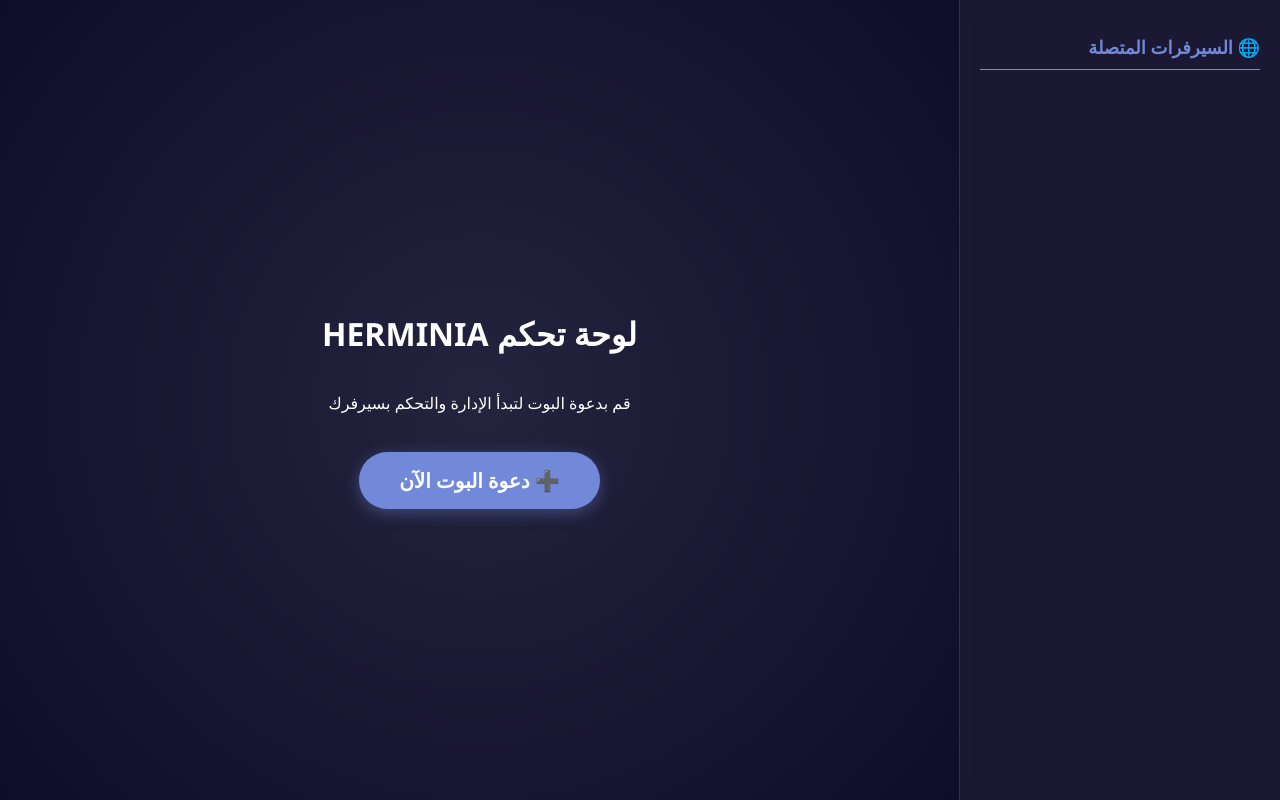
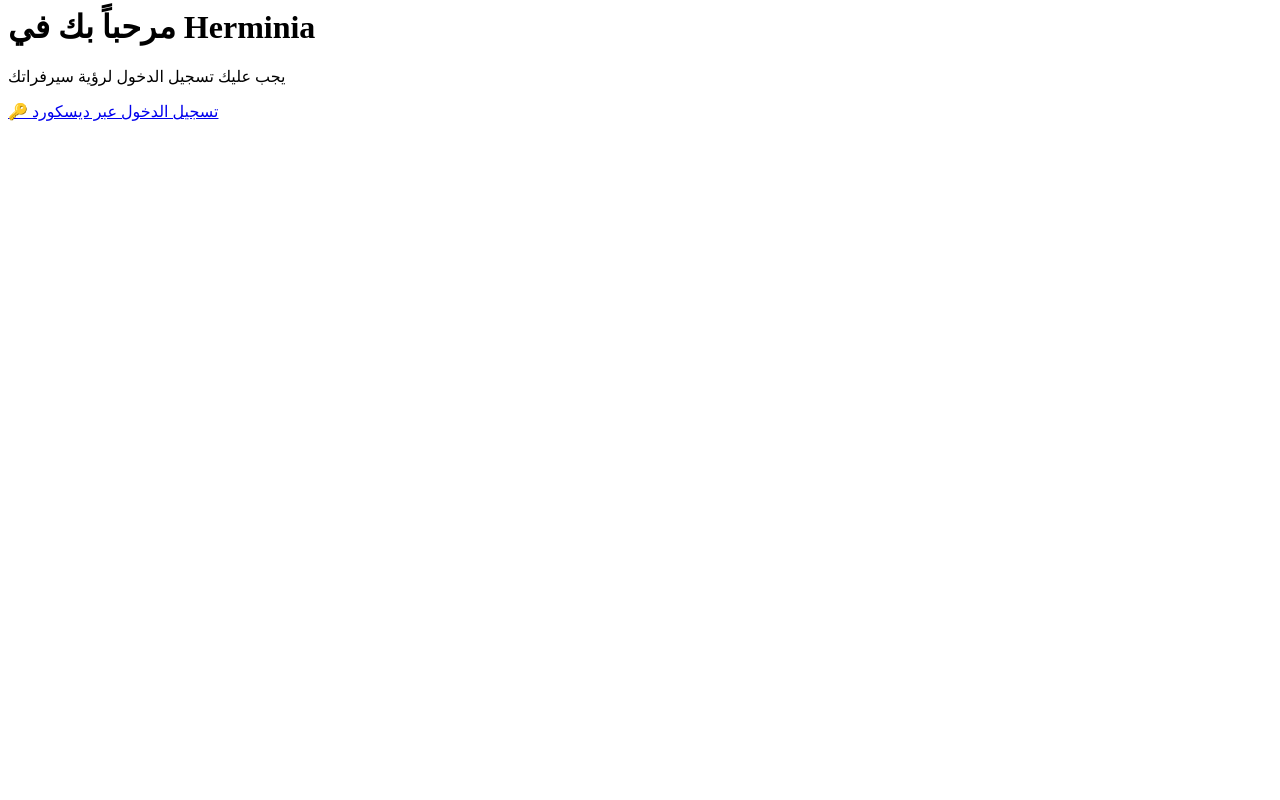
Before and after one commit to dxx566408-oss/herminia-bot, a Flask app: page / in a window 1280 px wide. Run offline with Flask 3, Linux system fonts and the light colour scheme.

Commit message:
Update index.html

```diff
--- a/templates/index.html
+++ b/templates/index.html
@@ -1,42 +1,18 @@
-<!DOCTYPE html>
-<html lang="ar" dir="rtl">
-<head>
-    <meta charset="UTF-8">
-    <title>Herminia Dashboard</title>
-    <style>
-        body { margin: 0; display: flex; font-family: 'Segoe UI', sans-serif; background: #0f0c29; color: white; height: 100vh; }
-
-        /* القائمة الجانبية */
-        .sidebar { width: 280px; background: rgba(255, 255, 255, 0.05); backdrop-filter: blur(10px); padding: 20px; border-left: 1px solid rgba(255,255,255,0.1); overflow-y: auto; }
-        .sidebar h2 { font-size: 18px; border-bottom: 1px solid #7289da; padding-bottom: 10px; color: #7289da; }
-        .guild-card { display: flex; align-items: center; background: rgba(255,255,255,0.05); padding: 10px; border-radius: 10px; margin-bottom: 10px; transition: 0.3s; }
-        .guild-card:hover { background: #7289da; }
-        .guild-card img { width: 35px; height: 35px; border-radius: 50%; margin-left: 12px; }
-
-        /* المحتوى الرئيسي */
-        .main { flex: 1; display: flex; flex-direction: column; align-items: center; justify-content: center; text-align: center; background: radial-gradient(circle, #24243e, #0f0c29); }
-        .invite-btn { background: #7289da; color: white; padding: 15px 40px; border-radius: 30px; text-decoration: none; font-weight: bold; font-size: 20px; transition: 0.4s; box-shadow: 0 4px 15px rgba(114, 137, 218, 0.4); }
-        .invite-btn:hover { transform: scale(1.1); background: #5b6eae; }
-    </style>
-</head>
-<body>
-
-    <div class="sidebar">
-        <h2>🌐 السيرفرات المتصلة</h2>
-        {% for guild in guilds %}
-        <div class="guild-card">
-            <img src="{{ guild.icon }}" alt="icon">
-            <span>{{ guild.name }}</span>
+<div class="main">
+    {% if not logged_in %}
+        <h1>مرحباً بك في Herminia</h1>
+        <p>يجب عليك تسجيل الدخول لرؤية سيرفراتك</p>
+        <a href="/login" class="invite-btn">🔑 تسجيل الدخول عبر ديسكورد</a>
+    {% else %}
+        <h2>اختر سيرفراً لإضافة البوت</h2>
+        <div class="guilds-container" style="display: grid; grid-template-columns: 1fr 1fr; gap: 20px;">
+            {% for guild in guilds %}
+            <div class="guild-card">
+                <img src="https://cdn.discordapp.com/icons/{{guild.id}}/{{guild.icon}}.png" onerror="this.src='https://cdn.discordapp.com/embed/avatars/0.png'">
+                <p>{{ guild.name }}</p>
+                <a href="https://discord.com/api/oauth2/authorize?client_id=1326462947265843241&permissions=8&scope=bot%20applications.commands&guild_id={{guild.id}}" class="invite-btn" style="padding: 5px 10px; font-size: 14px;">إضافة البوت</a>
+            </div>
+            {% endfor %}
         </div>
-        {% endfor %}
-    </div>
-
-    <div class="main">
-        <h1>لوحة تحكم HERMINIA</h1>
-        <p>قم بدعوة البوت لتبدأ الإدارة والتحكم بسيرفرك</p>
-        <br>
-        <a href="https://discord.com/api/oauth2/authorize?client_id=1326462947265843241&permissions=8&scope=bot%20applications.commands" class="invite-btn">➕ دعوة البوت الآن</a>
-    </div>
-
-</body>
-</html>
+    {% endif %}
+</div>
```
